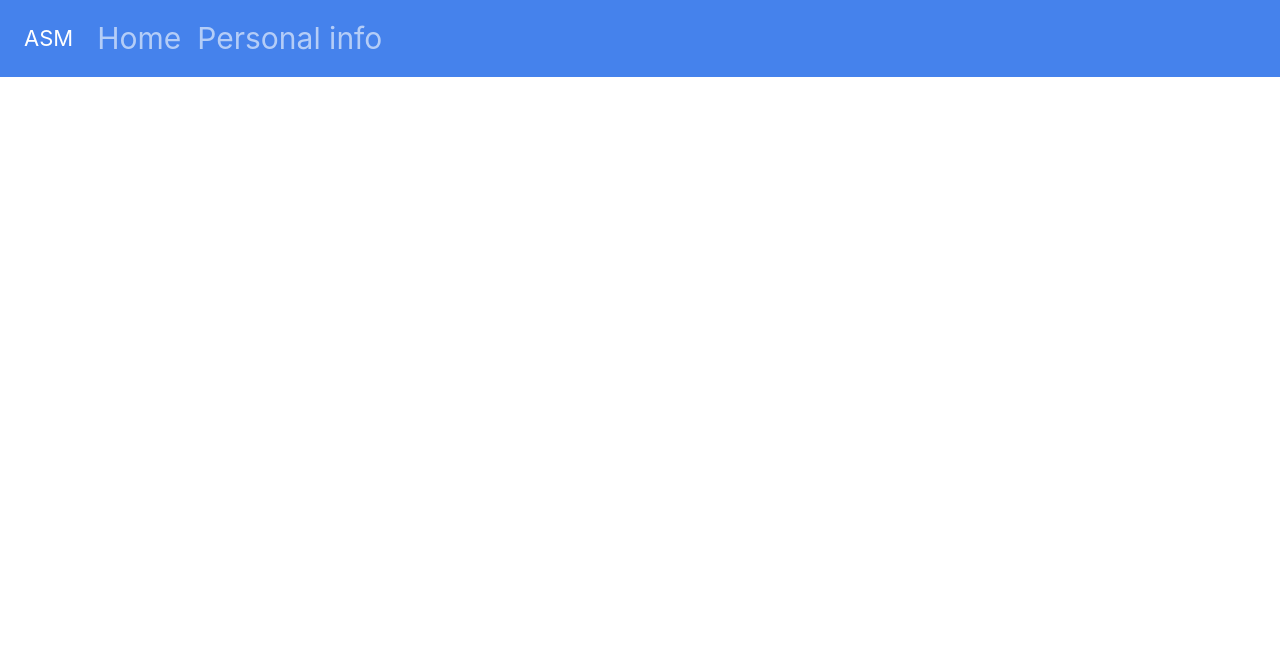
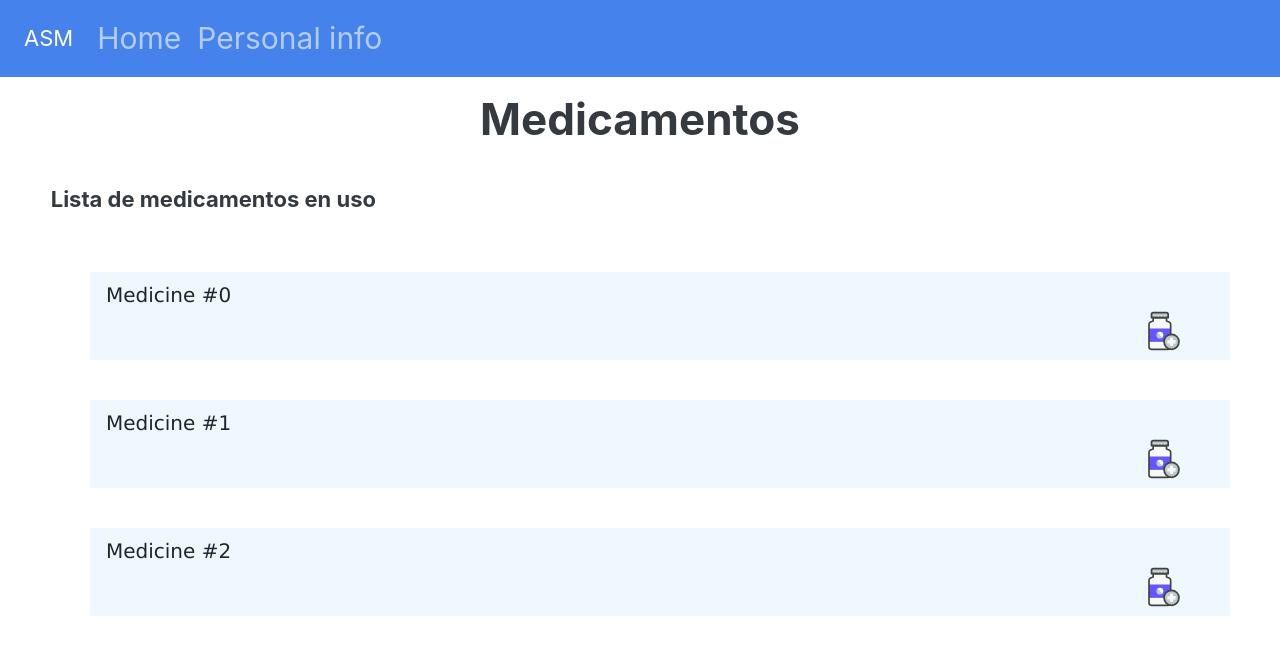
Before and after one commit to AN-Nacho17/ExpedienteMedicoAssembler_Mobile, a plain HTML site: page ExpedienteMedico_Mob/html/Medicines.html in a window 1280 px wide. Drawn offline with nearby package versions, Linux system fonts and the light colour scheme.

Commit message:
added the list of medicines (nacho)

```diff
--- /dev/null
+++ b/ExpedienteMedico_Mob/css/medicines.css
@@ -0,0 +1,20 @@
+.list-group-item {
+    margin: 20px;
+    font-size: 20px;
+    font-family: Verdana, Geneva, Tahoma, sans-serif;
+    background-color: #F0F8FF;
+    border: none;
+}
+
+.list-group-item:hover {
+    background-color: #1E90FF;
+    color: #F0F8FF;
+}
+
+.list-group-item img {
+    margin: 1px;
+    width: 50px;
+    height: 40px;
+    vertical-align: middle;
+    float: right;
+}
--- a/ExpedienteMedico_Mob/html/Medicines.html
+++ b/ExpedienteMedico_Mob/html/Medicines.html
@@ -9,10 +9,38 @@
     <link href="https://cdn.jsdelivr.net/npm/bootstrap@5.0.2/dist/css/bootstrap.min.css" rel="stylesheet"
         integrity="sha384-EVSTQN3/azprG1Anm3QDgpJLIm9Nao0Yz1ztcQTwFspd3yD65VohhpuuCOmLASjC" crossorigin="anonymous">
     <link rel="stylesheet" href="/css/bootstrap.css">
+    <link rel="stylesheet" href="/css/medicines.css">
 </head>
 
 <body>
     <div id="navbar_container" class="row"></div>
+
+    <div class="container py-3">
+        <div class="row">
+            <div class="col-md-12">
+                <h1 id="treatment_header" class="text-center">Medicamentos</h1>
+            </div>
+        </div>
+    </div>
+
+    <div class="col-md-4 py-3">
+        <div class="row">
+            <h5 id="treatment_header" class="text-center">Lista de medicamentos en uso</h5>
+        </div>
+    </div>
+
+    <div class="container py-3">
+        <div class="row">
+            <div class="col-md-12">
+                <div id="medicines_container">
+                    <ul id="medicines_list" class="list-group list-group-flush">
+                    </ul>
+                </div>
+            </div>
+        </div>
+    </div>
+
+
 
 </body>
 
@@ -21,5 +49,6 @@
     </script>
 <script src="https://cdn.jsdelivr.net/npm/jquery@3.6.0/dist/jquery.min.js"> </script>
 <script src="/js/LoadNavbar.js"></script>
+<script src="/js/Medicines.js"></script>
 
 </html>
--- /dev/null
+++ b/ExpedienteMedico_Mob/js/Medicines.js
@@ -0,0 +1,17 @@
+$(document).ready(function () {
+    for (let i = 0; i < 3; i++) {
+        $("#medicines_list").append(getMedicineElement(i));
+    }
+});
+
+const getMedicineElement = (i) => {
+    let item =
+        `<div class="row">
+            <li class="list-group-item">Medicine #${i}
+                 <div class="container">
+                     <img src="/img/_medicine.svg" alt="Medicine">
+                 </div>
+             </li>
+        </div>`;
+    return item;
+}
```
Also changed, not shown: ExpedienteMedico_Mob/html/Treatments.html (+1 -3 lines), ExpedienteMedico_Mob/js/Treatment.js (+7 -7 lines), ExpedienteMedico_Mob/img/_medicine.svg (added).
